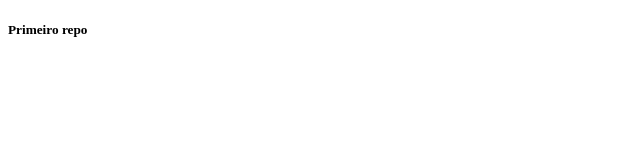
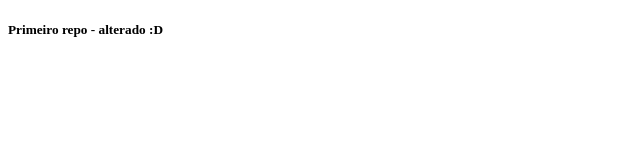
Before and after one commit to ronangit2021/primeiro-repo, a plain HTML site: page index.html in a window 1280 px wide. Shown: the full height of the page, 0-640 px from the left. Drawn offline with Linux system fonts and the light colour scheme.

Commit message:
index.html alterado

```diff
--- a/index.html
+++ b/index.html
@@ -7,6 +7,6 @@
     <title>Primeiro Repo</title>
 </head>
 <body>
-    <h5>Primeiro repo</h5>
+    <h5>Primeiro repo - alterado :D</h5>
 </body>
 </html>
```
